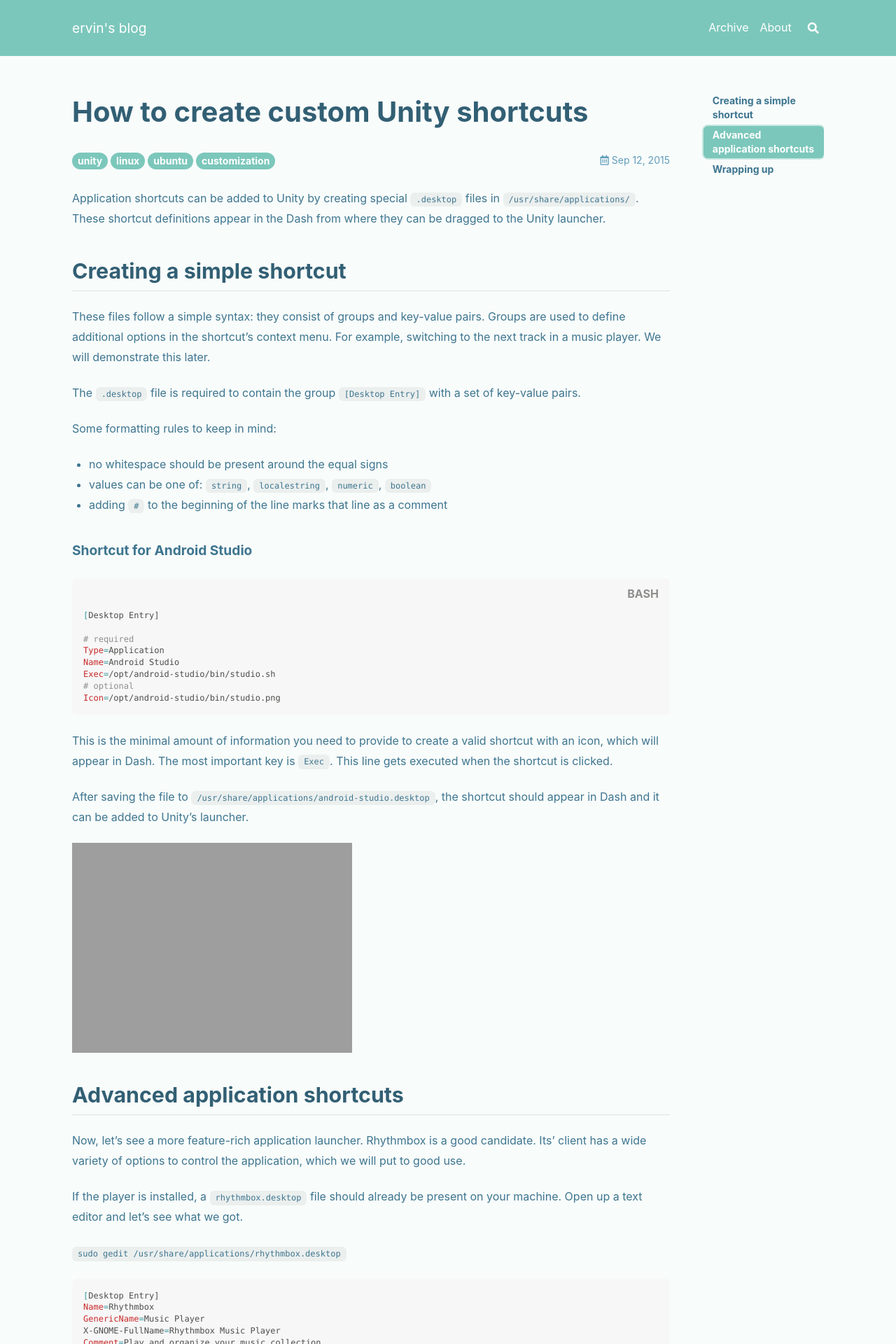
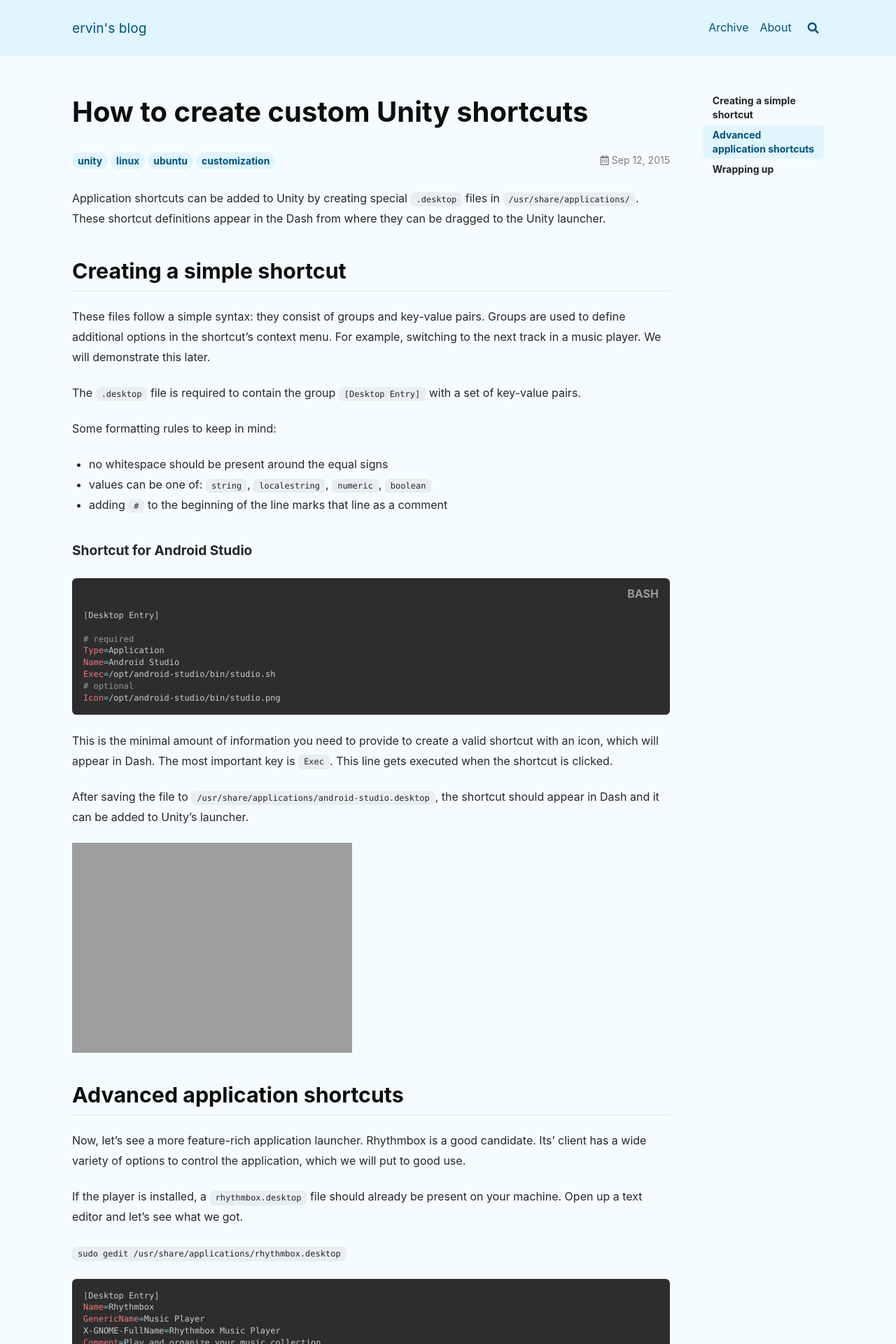
Before and after one commit to ervinb/ervinb.github.io, a Jekyll site: the page built from _posts/2015-09-12-custom-unity-shortcuts.md, in a window 1280 px wide. Shown: the top 1920 px of the page at 70% size. Built offline with Jekyll 4.4.1, drawn with Linux system fonts in a browser that asks for light colours; nearby versions of some CDN libraries; comment, search, counter and statistics services are not loaded.

Commit message:
Change highlight theme

```diff
--- a/_config.yml
+++ b/_config.yml
@@ -16,8 +16,8 @@
 
 ## => Site Settings
 ##############################
-text_skin: forest # "default" (default), "dark", "forest", "ocean", "chocolate", "orange"
-highlight_theme: default # "default" (default), "tomorrow", "tomorrow-night", "tomorrow-night-eighties", "tomorrow-night-blue", "tomorrow-night-bright"
+text_skin: ocean # "default" (default), "dark", "forest", "ocean", "chocolate", "orange"
+highlight_theme: tomorrow-night-eighties # "default" (default), "tomorrow", "tomorrow-night", "tomorrow-night-eighties", "tomorrow-night-blue", "tomorrow-night-bright"
 url     : https://ervinbarta.com
 baseurl : # does not include hostname
 title   : ervin's blog
```
Also changed, not shown: 1 other file.
